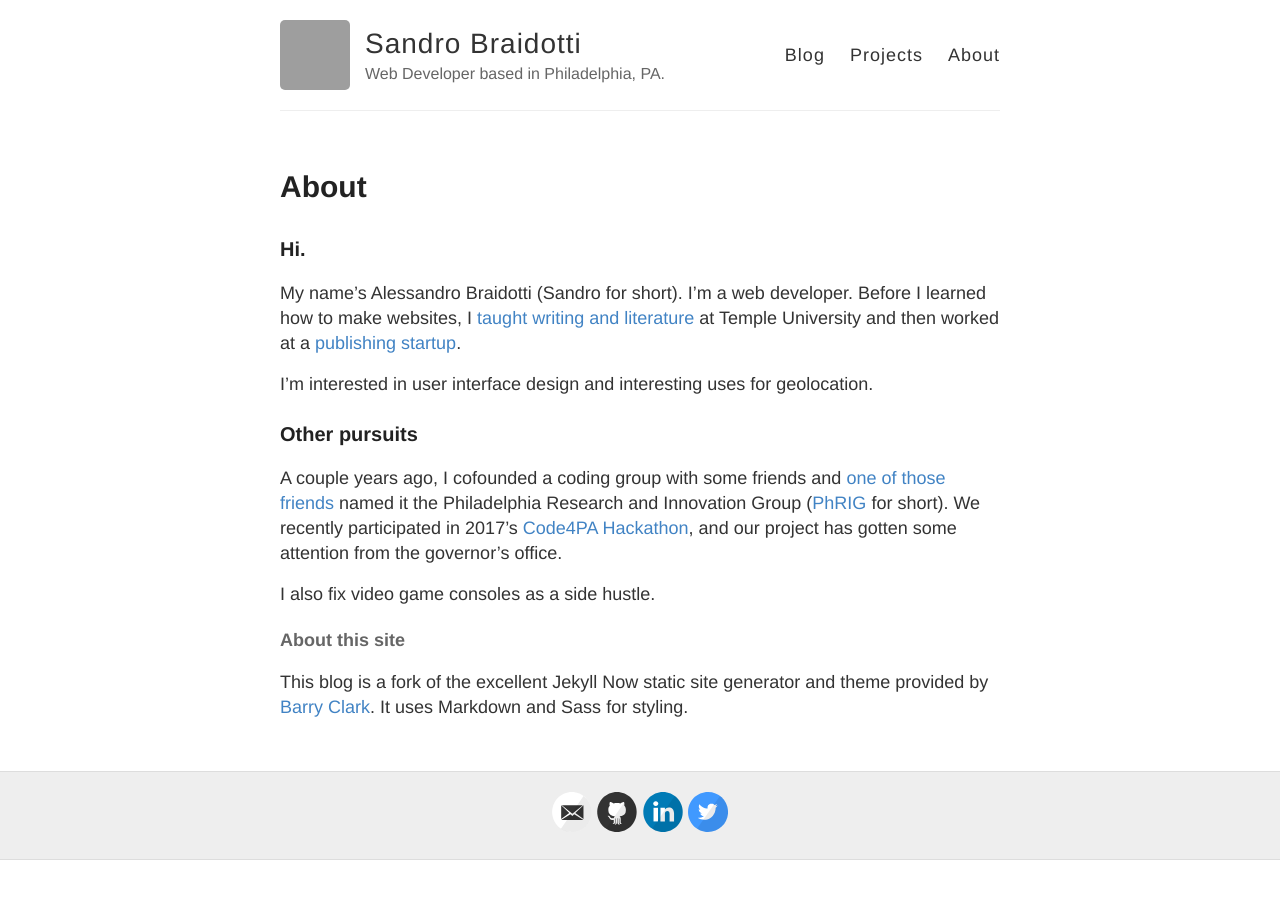
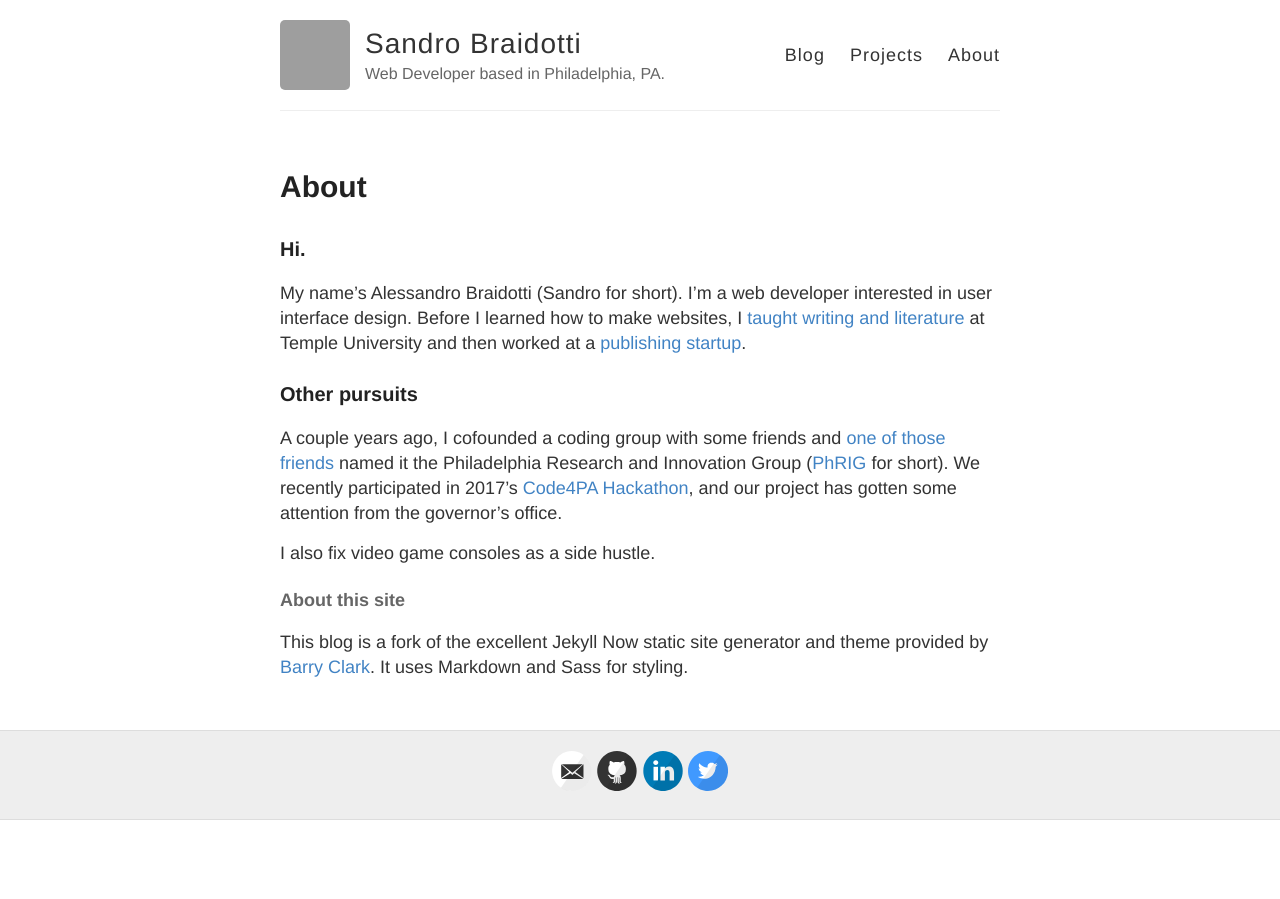
Before and after one commit to abraidotti/abraidotti.github.io, a Jekyll site: the page built from about.md, in a window 1280 px wide. Built offline with Jekyll 4.4.1, drawn with Linux system fonts in a browser that asks for light colours; grey boxes are pictures that could not be loaded.

Commit message:
add minor text change

```diff
--- a/about.md
+++ b/about.md
@@ -6,9 +6,7 @@ permalink: /about/
 
 ### Hi.
 
-My name's Alessandro Braidotti (Sandro for short). I'm a web developer. Before I learned how to make websites, I [taught writing and literature](http://www.ratemyprofessors.com/ShowRatings.jsp?tid=1321388) at Temple University and then worked at a [publishing startup](http://www.bookbaby.com).
-
-I'm interested in user interface design and interesting uses for geolocation.
+My name's Alessandro Braidotti (Sandro for short). I'm a web developer interested in user interface design. Before I learned how to make websites, I [taught writing and literature](http://www.ratemyprofessors.com/ShowRatings.jsp?tid=1321388) at Temple University and then worked at a [publishing startup](http://www.bookbaby.com).
 
 ### Other pursuits
 
```
